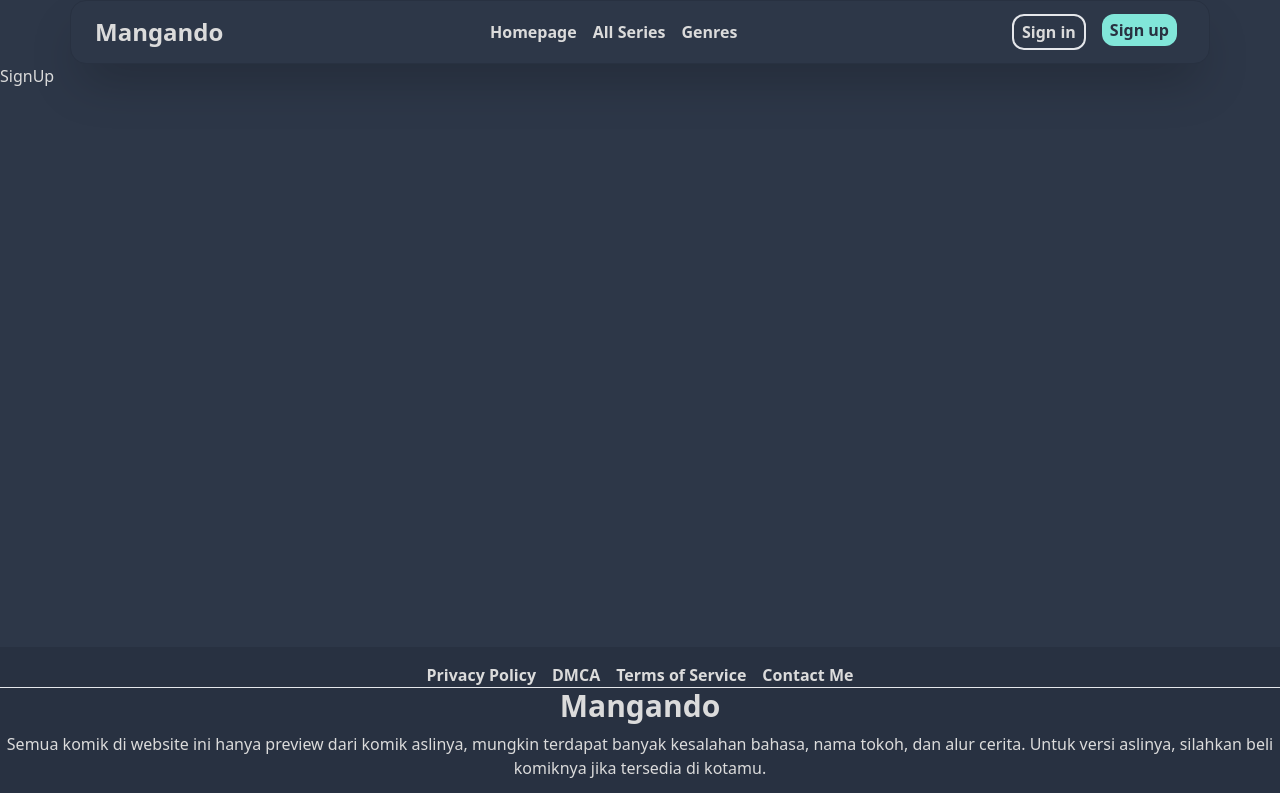
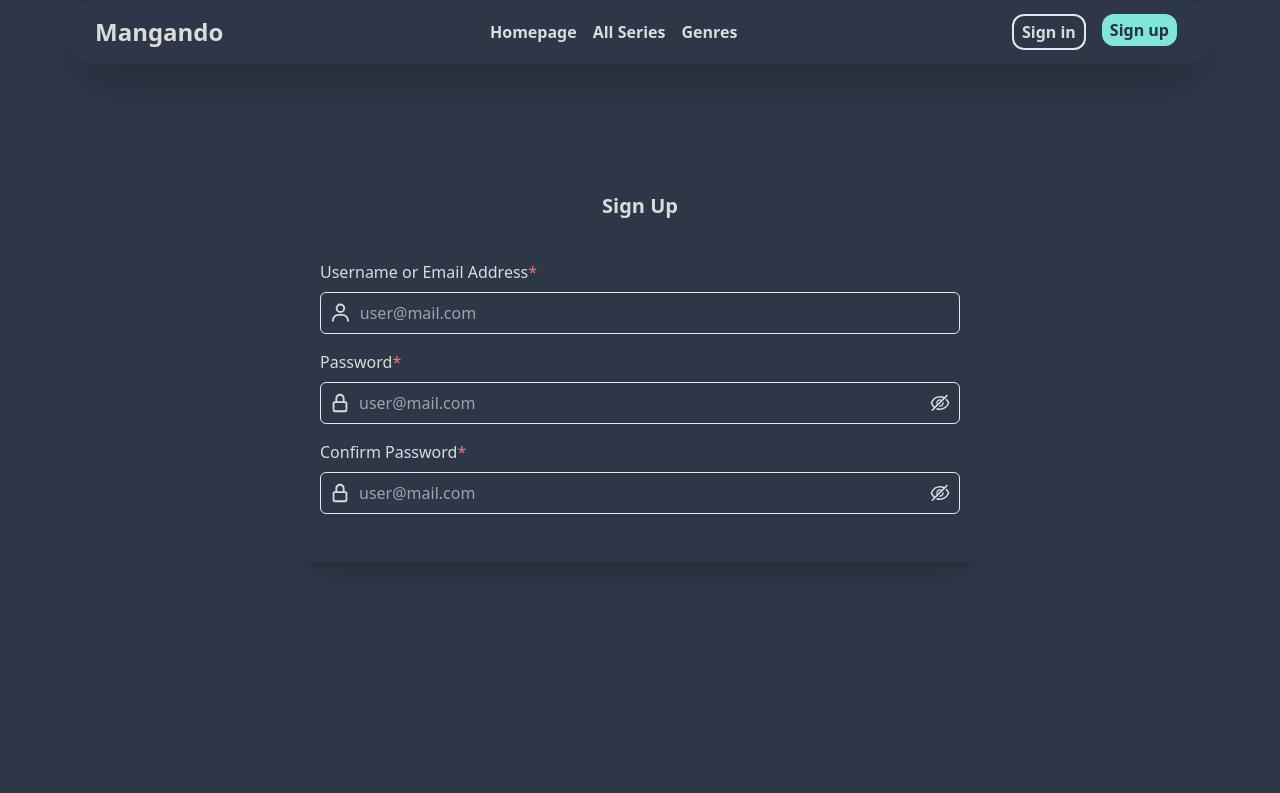
Before and after one commit to feriteja/mangando, a React (Vite) app: page /signup in a window 1280 px wide. Shown: the top 793 px of the page. Built offline with nearby package versions, Linux system fonts and the light colour scheme; no server answers.

Commit message:
add form signUp

```diff
--- a/package.json
+++ b/package.json
@@ -11,6 +11,7 @@
     "@headlessui/react": "^1.6.4",
     "@tailwindcss/line-clamp": "^0.4.0",
     "axios": "^0.27.2",
+    "firebase": "^9.8.3",
     "react": "^18.0.0",
     "react-dom": "^18.0.0",
     "react-icons": "^4.4.0",
--- a/src/components/card/CardManga.tsx
+++ b/src/components/card/CardManga.tsx
@@ -14,7 +14,7 @@ const CardManga = (props: ColoredKomik) => {
         <h1 className="font-bold text-sm m-1 text-ellipsis line-clamp-2">
           {props.name}
         </h1>
-        <div className="bg-secondary rounded-lg mx-1">
+        <div className="rounded-lg py-1 mx-1">
           <p>{props.last_chapter?.name}</p>
           <p>{props.last_upload}</p>
         </div>
--- a/src/components/card/CardTrending.tsx
+++ b/src/components/card/CardTrending.tsx
@@ -1,7 +1,36 @@
 import React from "react";
+import { AiTwotoneStar } from "react-icons/ai";
+import { LazyLoadImage } from "react-lazy-load-image-component";
+import { Link } from "react-router-dom";
+import { NewUpdate } from "../../constant/mangaType";
 
-const CardTrending = () => {
-  return <div>CardTrending</div>;
+interface props {
+  manga: NewUpdate;
+  idx: number;
+}
+
+const CardTrending = ({ manga, idx }: props) => {
+  return (
+    <Link
+      to={`/${manga.link.endpoint}`}
+      className=" flex items-center border shadow-sm h-24 px-2 mx-2 space-x-2 rounded-md "
+    >
+      <div className="flex items-center justify-center border rounded-md h-8 w-8 text-center">
+        {idx + 1}
+      </div>
+      <LazyLoadImage src={manga.thumb} width={"100%"} className="h-20 w-20" />
+
+      <div className="flex-1 space-y-1 ">
+        <h1 className="line-clamp-2">{manga.name}</h1>
+        <div className="flex items-center">
+          <div className=" ">
+            <AiTwotoneStar className="inline text-yellow-400" />
+          </div>
+          <span className="ml-2">{manga.score}</span>
+        </div>
+      </div>
+    </Link>
+  );
 };
 
 export default CardTrending;
--- a/src/components/footer/Footer.tsx
+++ b/src/components/footer/Footer.tsx
@@ -3,7 +3,7 @@ import { Link } from "react-router-dom";
 
 const Footer = () => {
   return (
-    <div className=" bg-secondary py-4  relative mt-auto clear-both ">
+    <div className=" bg-secondary py-4 mt-auto ">
       <div className=" ">
         <ul className="flex  flex-col border-b md:flex-row items-center  justify-center text-center  space-x-4 font-bold">
           <li className="cursor-pointer">
--- /dev/null
+++ b/src/components/form/Input.tsx
@@ -0,0 +1,56 @@
+import React, { useState } from "react";
+import { AiOutlineEye, AiOutlineEyeInvisible } from "react-icons/ai";
+import { IconType } from "react-icons/lib";
+
+interface props {
+  label: string;
+  Icon: IconType;
+  isPassword?: boolean;
+  onChange: (text: string) => void;
+}
+
+const Input: React.FC<props> = ({
+  Icon,
+  label,
+  isPassword = false,
+  onChange,
+}) => {
+  const [showPass, setShowPass] = useState(!isPassword);
+
+  return (
+    <div className="space-y-2">
+      <label
+        className="after:content-['*'] after:text-red-400"
+        htmlFor="username"
+      >
+        {" "}
+        {label}
+      </label>
+      <div className="flex  bg-primary items-center p-2 w-full border rounded-md overflow-hidden">
+        <Icon size={24} />
+        <input
+          onChange={(e) => onChange(e.target.value)}
+          className="bg-inherit w-full focus:outline-none ml-2"
+          type={showPass ? "text" : "password"}
+          id="username"
+          autoComplete={isPassword ? "new-password" : "on"}
+          placeholder="user@mail.com"
+        />
+        {isPassword &&
+          (showPass ? (
+            <AiOutlineEye
+              onClick={() => setShowPass((prev) => !prev)}
+              size={24}
+            />
+          ) : (
+            <AiOutlineEyeInvisible
+              onClick={() => setShowPass((prev) => !prev)}
+              size={24}
+            />
+          ))}
+      </div>
+    </div>
+  );
+};
+
+export default Input;
--- a/src/components/index.ts
+++ b/src/components/index.ts
@@ -4,6 +4,8 @@ export { default as SideBar } from "./sideBar/SideBar";
 export { default as Recommended } from "./recommended/Recommended";
 export { default as LatesUpdate } from "./latestUpdate/LatestUpdate";
 export { default as CardManga } from "./card/CardManga";
+export { default as CardTrending } from "./card/CardTrending";
+export { default as InputForm } from "./form/Input";
 export { default as NavChapter } from "./button/NavChapter";
 export { default as DropDown } from "./dropDown/DropDown";
 export { default as SkeletonCard } from "./skeleton/SkeletonCard";
--- a/src/components/sideBar/Trending.tsx
+++ b/src/components/sideBar/Trending.tsx
@@ -7,6 +7,7 @@ import { AiTwotoneStar } from "react-icons/ai";
 import SkeletonCardTrending from "../skeleton/SkeletonCardTrending";
 import { LazyLoadImage } from "react-lazy-load-image-component";
 import { Link } from "react-router-dom";
+import CardTrending from "../card/CardTrending";
 
 const Trending = () => {
   const { data, status } = useQuery<Data>("mangaMenu", getMenuManga);
@@ -21,30 +22,7 @@ const Trending = () => {
           })
         : data?.sidebar.popular.map((manga, idx) => {
             return (
-              <Link
-                key={manga.link.url}
-                to={`/${manga.link.endpoint}`}
-                className=" flex items-center border h-24 px-2 space-x-2 rounded-md "
-              >
-                <div className="flex items-center justify-center border rounded-md h-8 w-8 text-center">
-                  {idx + 1}
-                </div>
-                <LazyLoadImage
-                  src={manga.thumb}
-                  width={"100%"}
-                  className="h-20 w-20"
-                />
-
-                <div className="flex-1 space-y-1 ">
-                  <h1 className="line-clamp-2">{manga.name}</h1>
-                  <div className="flex items-center">
-                    <div className=" ">
-                      <AiTwotoneStar className="inline text-yellow-400" />
-                    </div>
-                    <span className="ml-2">{manga.score}</span>
-                  </div>
-                </div>
-              </Link>
+              <CardTrending key={manga.link.url} manga={manga} idx={idx} />
             );
           })}
     </div>
--- /dev/null
+++ b/src/firebase.ts
@@ -0,0 +1,30 @@
+import { initializeApp } from "firebase/app";
+import { getAnalytics } from "firebase/analytics";
+import { initializeAppCheck, ReCaptchaV3Provider } from "firebase/app-check";
+
+import { getAuth } from "firebase/auth";
+import { getFirestore } from "firebase/firestore";
+
+const firebaseConfig = {
+  apiKey: "AIzaSyDNFnG3ReA76bVmJvrWfBVWC-amIQ5cqks",
+  authDomain: "project-clone-d291a.firebaseapp.com",
+  databaseURL:
+    "https://project-clone-d291a-default-rtdb.asia-southeast1.firebasedatabase.app",
+  projectId: "project-clone-d291a",
+  storageBucket: "project-clone-d291a.appspot.com",
+  messagingSenderId: "967035871012",
+  appId: "1:967035871012:web:18f4440ed37273c889ddb1",
+  measurementId: "G-KCX118R85K",
+};
+
+const app = initializeApp(firebaseConfig);
+const analytics = getAnalytics(app);
+
+const appCheck = initializeAppCheck(app, {
+  provider: new ReCaptchaV3Provider(import.meta.env.VITE_BASE_SITE_KEY),
+
+  isTokenAutoRefreshEnabled: true,
+});
+
+export const auth = getAuth(app);
+export const db = getFirestore(app);
--- a/src/pages/auth/SignUp.tsx
+++ b/src/pages/auth/SignUp.tsx
@@ -1,7 +1,39 @@
-import React from "react";
+import React, { useState } from "react";
+import { BiLockAlt, BiUser } from "react-icons/bi";
+import { InputForm } from "../../components";
 
 const SignUp = () => {
-  return <div>SignUp</div>;
+  const [userName, setUserName] = useState("");
+  const [password, setPassword] = useState("");
+  const [confPassword, setConfPassword] = useState("");
+  return (
+    <div className=" min-h-screen justify-center items-center  ">
+      <div className=" w-3/4 md:w-full max-w-2xl px-4 py-12 mt-20 mx-auto rounded-md shadow-xl ">
+        <h1 className=" text-xl font-bold text-center mb-10">Sign Up</h1>
+        <div>
+          <form className="space-y-4" method="post">
+            <InputForm
+              onChange={(text) => setUserName(text)}
+              label="Username or Email Address"
+              Icon={BiUser}
+            />
+            <InputForm
+              onChange={(text) => setPassword(text)}
+              label="Password"
+              Icon={BiLockAlt}
+              isPassword
+            />
+            <InputForm
+              onChange={(text) => setConfPassword(text)}
+              label="Confirm Password"
+              Icon={BiLockAlt}
+              isPassword
+            />
+          </form>
+        </div>
+      </div>
+    </div>
+  );
 };
 
 export default SignUp;
--- a/src/pages/main/Home.tsx
+++ b/src/pages/main/Home.tsx
@@ -3,7 +3,7 @@ import { LatesUpdate, Recommended, SideBar } from "../../components";
 
 const Home = () => {
   return (
-    <div className="p-4 grid grid-cols-7 gap-2 max-w-[1140px] min-h-min  mx-auto ">
+    <div className="p-4 grid grid-cols-7 gap-2 max-w-[1140px] min-h-min  mx-auto">
       <div className="col-span-7 md:col-span-5">
         <Recommended />
         <LatesUpdate />
```
Also changed, not shown: 2 other files (tests, documents, lock files or other folders).
